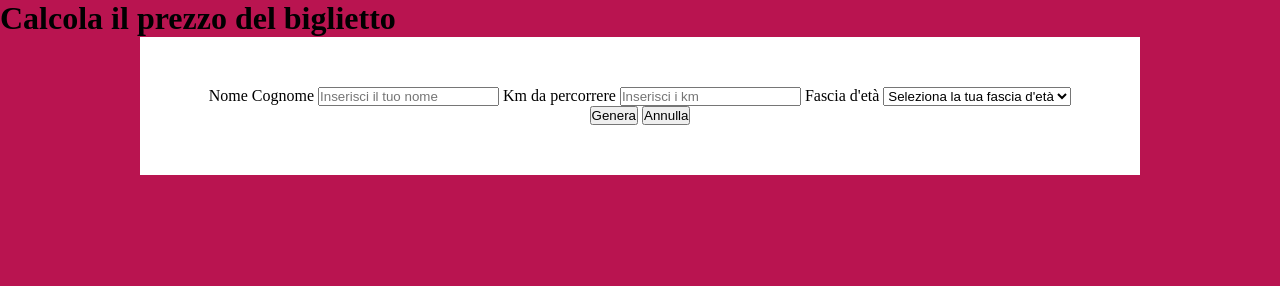
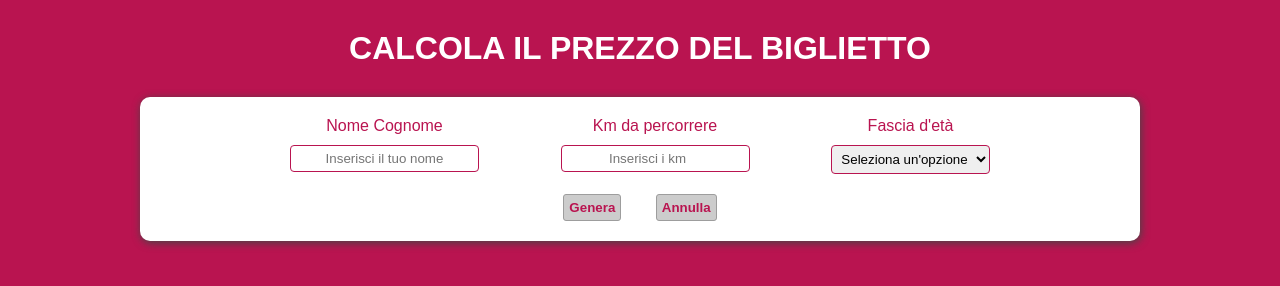
Before and after one commit to mauro-20/js-biglietto-treno-form, a plain HTML site: page index.html in a window 1280 px wide. Drawn offline with Linux system fonts and the light colour scheme.

Commit message:
add style form

```diff
--- a/css/style.css
+++ b/css/style.css
@@ -7,15 +7,40 @@
 /* common */
 body{
   background-color: #b91450;
+  font-family: sans-serif;
+}
+/* buttons */
+.btn{
+  color: #b91450;
+  background-color: #ccc;
+  padding: 5px;
+  font-weight: bold;
+  border: 1px solid #9d9d9d;
+  border-radius: 3px;
+  cursor: pointer;
+}
+.btn:hover{
+  border: 1px solid #e99b56;
+  background-color: #aaaaaa;
 }
 
+
+h1{
+  text-align: center;
+  color: #fff;
+  margin: 30px 0;
+}
 .form-ticket,
 .ticket-details{
   max-width: 1000px;
   margin: auto;
   text-align: center;
-  padding: 50px;
+  padding: 20px 150px;
   background-color: #fff;
+}
+.form-ticket{
+  border-radius: 10px;
+  box-shadow: 1px 2px 8px 0px #454545;;
 }
 .ticket-details{
   display: none;
@@ -24,3 +49,23 @@ body{
 .ticket-details.visible{
   display: block;
 }
+.form-inputs{
+  display: flex;
+  justify-content: space-between;
+  margin: 0 auto 20px;
+}
+.form-ticket label{
+  display: block;
+  margin-bottom: 10px;
+  color: #b91450;
+}
+.form-inputs input,
+.form-inputs select{
+  border: 1px solid #b91450;
+  border-radius: 4px;
+  text-align: inherit;
+  padding: 5px;
+}
+#generate{
+  margin-right: 30px;
+}
--- a/index.html
+++ b/index.html
@@ -8,29 +8,42 @@
     <title>Booltrain</title>
   </head>
   <body>
-  <h1>Calcola il prezzo del biglietto</h1>
+    <h1>CALCOLA IL PREZZO DEL BIGLIETTO</h1>
+    <!-- form -->
     <div class="form-ticket">
+      <div class="form-inputs">
+
+        <div>
           <label for="user-name">Nome Cognome</label>
           <input type="text" id="user-name" placeholder="Inserisci il tuo nome">
+        </div>
+        <div>
           <label for="distance">Km da percorrere</label>
           <input type="number" id="distance" placeholder="Inserisci i km" min="0">
+        </div>
+        <div>
           <label for="age">Fascia d'età</label>
           <select id="age">
-      <option value="" disabled selected>Seleziona la tua fascia d'età</option>
+            <option value="" disabled selected>Seleziona un'opzione</option>
             <option value="underage">MINORENNE</option>
             <option value="adult">MAGGIORENNE</option>
             <option value="over">OVER 65</option>
           </select>
-    <div class="buttons">
-      <button id="generate">Genera</button>
-      <button id="cancel">Annulla</button>
         </div>
       </div>
+      <div class="form-buttons">
+        <button id="generate" class="btn">Genera</button>
+        <button id="cancel" class="btn">Annulla</button>
+      </div>
+    </div>
+    <!-- /form -->
+    <!-- ticket -->
     <div id="ticket-details" class="ticket-details">
       <div id="guest-name"></div>
       <div id="discount"></div>
       <div id="price"></div>
     </div>
+    <!-- /ticket -->
 
   <script src="js/script.js"></script>
   </body>
```
Lines whose indentation alone changed are shown as unchanged.
